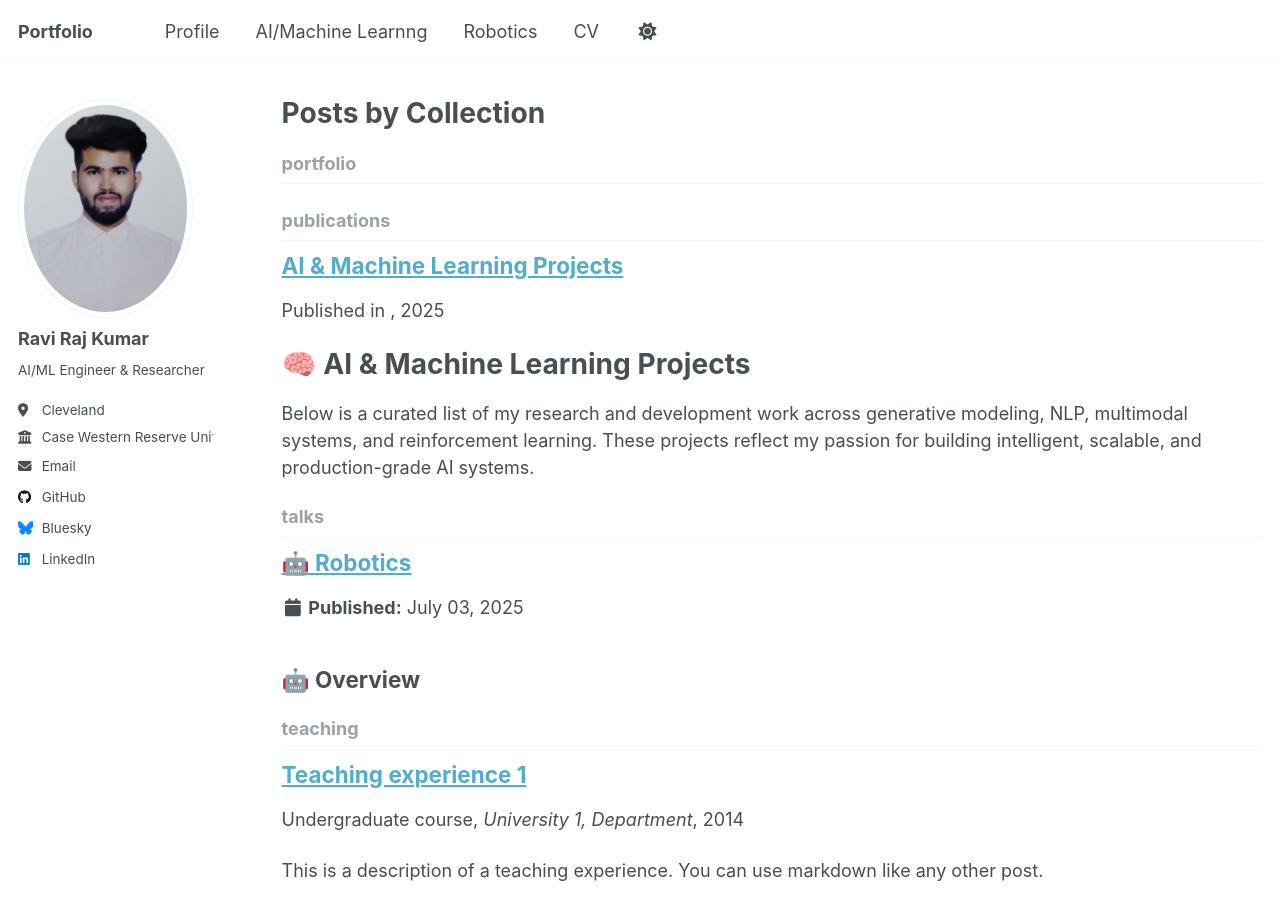
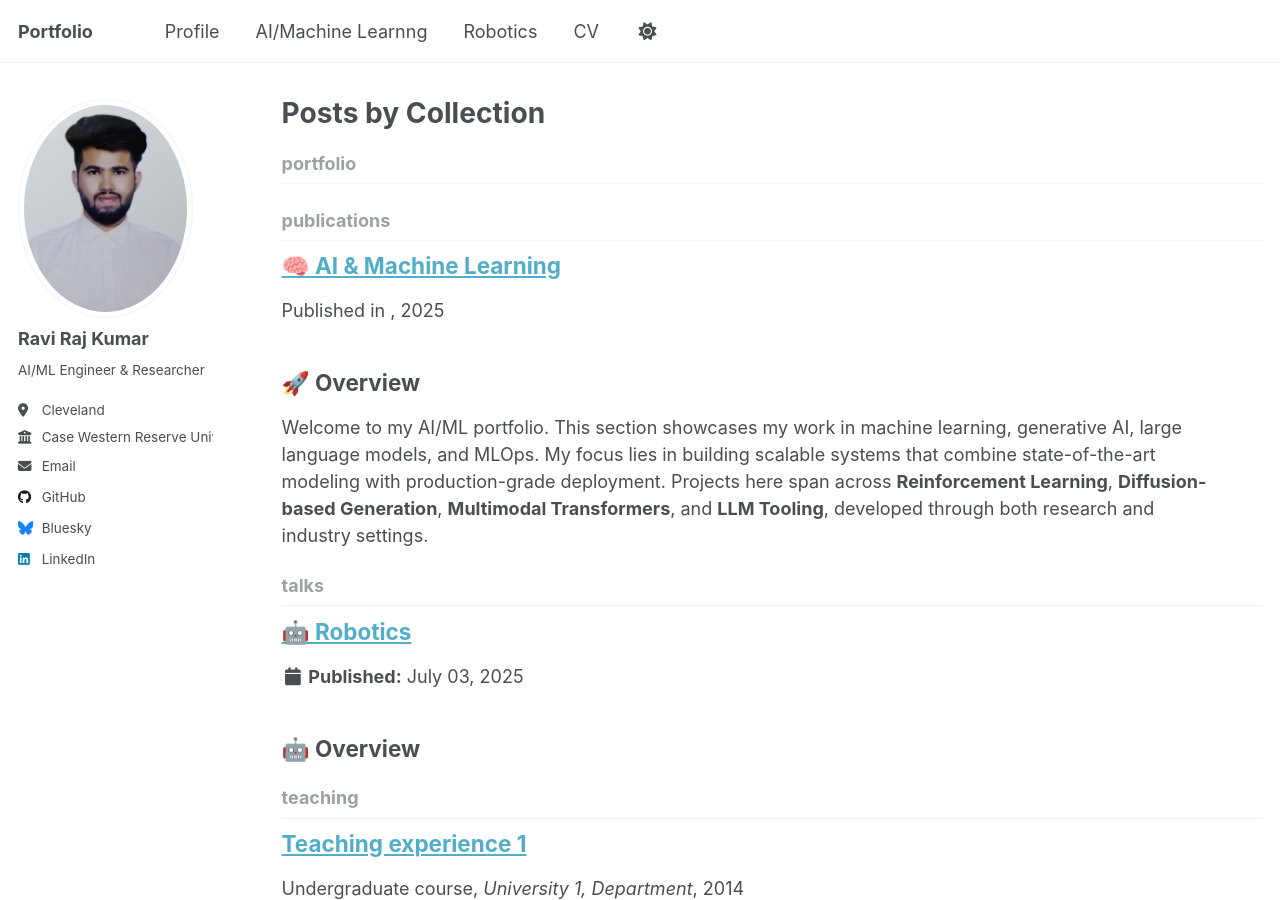
Before and after one commit to raviraj988/raviraj988.github.io, a Jekyll site: the page built from _pages/collection-archive.html, in a window 1280 px wide and 900 px high. Built offline with Jekyll 4.4.1, drawn with Linux system fonts in a browser that asks for light colours.

Commit message:
Update macinelearning.html

```diff
--- a/_publications/macinelearning.html
+++ b/_publications/macinelearning.html
@@ -1,79 +1,98 @@
 ---
-layout: archive
-title: "AI & Machine Learning Projects"
-permalink: /aiml-projects/
-author_profile: true
+title: "🧠 AI & Machine Learning"
+layout: page
+permalink: /ai-ml/
 ---
 
-<section>
-  <h1>🧠 AI & Machine Learning Projects</h1>
+<h2>🚀 Overview</h2>
 <p>
-    Below is a curated list of my research and development work across generative modeling, NLP, multimodal systems, and reinforcement learning. These projects reflect my passion for building intelligent, scalable, and production-grade AI systems.
+Welcome to my AI/ML portfolio. This section showcases my work in machine learning, generative AI, large language models, and MLOps. My focus lies in building scalable systems that combine state-of-the-art modeling with production-grade deployment. Projects here span across <strong>Reinforcement Learning</strong>, <strong>Diffusion-based Generation</strong>, <strong>Multimodal Transformers</strong>, and <strong>LLM Tooling</strong>, developed through both research and industry settings.
 </p>
-</section>
 
 <hr/>
 
-<section>
-  <h2>🔄 Optimizing RAG with Multi-Agent Reinforcement Learning</h2>
-  <img src="/images/projects/rag-rl.png" alt="RAG PPO" width="700">
-  <p>
-    Designed a cooperative PPO-based reinforcement learning pipeline for Retrieval-Augmented Generation, with LoRA warm-started agents for query rewrite, retrieval, and response generation.
-    <br/><a href="https://github.com/raviraj988/RAG_Customer_support_System" target="_blank">[GitHub Link]</a>
+<h2>🔁 Optimizing RAG with Multi-Agent Reinforcement Learning</h2>
+<p><a href="https://github.com/raviraj988">🔗 GitHub Repo</a></p>
+<img src="../images/projects/rag-ppo.png" alt="RAG + PPO">
+<p style="font-size:12px;">
+- Designed a Multi-Agent Reinforcement Learning framework for RAG, modeling query design, document retrieval, and answer generation as cooperative agents jointly optimized via PPO under a unified F1-based reward signal.<br/>
+- Implemented FAISS search with sentence-transformers/all-MiniLM-L6-v2 embeddings to enable efficient top-K passage retrieval over a custom SQuAD corpus, all within a reproducible Conda environment.<br/>
+- Implemented Warm-start for each agent by employing PEFT’s LoRA by freezing 96.65% of weights, to fine-tuning LoRA adapters on 5,000 SQuAD QA pairs before any RL, which improved sample efficiency and stabilized the subsequent PPO loop.<br/>
+- Implemented a PPO loop using TRL’s PPOTrainer that fine-tunes only the LoRA adapters and value head by iterating query rewrite, retrieve, generate with a unified reward signal, significantly improving QA performance over SFT.<br/>
+- Designed a multi-agent PPO-based framework where query rewriting, document retrieval, and generation are jointly optimized using shared rewards.<br/>
+- Used LoRA adapters for warm-start fine-tuning on SQuAD and built a reproducible pipeline with TRL’s PPOTrainer, improving factual consistency and generation relevance.
 </p>
-</section>
 
 <hr/>
 
-<section>
-  <h2>🖼️ Latent Diffusion for Text-to-Image Synthesis</h2>
-  <img src="/images/projects/latent-diffusion.png" alt="Diffusion" width="700">
-  <p>
-    Built a full Stable Diffusion v1.5 pipeline in PyTorch using classifier-free guidance, VAE, CLIP, and DDPM; enabled inpainting and multimodal synthesis with FID: 12.4, CLIPScore: 0.32.
-    <br/><a href="https://github.com/hkproj/pytorch-stable-diffusion" target="_blank">[GitHub Link]</a>
+<h2>🖼️ Multimodal Transformer for Image-Conditioned Generation</h2>
+<p><a href="https://github.com/yourusername/siglip-gemma">🔗 GitHub Repo</a></p>
+<img src="../images/projects/siglip-gemma.png" alt="Multimodal Transformer">
+<p style="font-size:12px;">
+- Designed and implemented a multimodal transformer integrating a SigLIP-style Vision Transformer with a Gemma-based causal decoder for image-grounded generation tasks such as captioning and visual question answering.<br/>
+- Engineered autoregressive decoding with KV caching and Rotary Positional Embeddings, reducing inference latency by 40% per token on long sequences.<br/>
+- Built a PaLI-inspired tokenizer pipeline with image-token prefixing and robust image normalization, improving input alignment and reducing token mismatch errors by 23%.<br/>
+- Enabled diverse generation using temperature-scaled top-p sampling; achieved a +3.7 BLEU-4 score improvement over greedy decoding on benchmark prompts.
 </p>
-</section>
 
 <hr/>
 
-<section>
-  <h2>🧠 Multimodal Transformer for Image-Conditioned Generation</h2>
-  <img src="/images/projects/siglip-gemma.png" alt="Multimodal Transformer" width="700">
-  <p>
-    Designed a SigLIP encoder + Gemma decoder model with autoregressive KV cache decoding, improving BLEU-4 by +3.7 on captioning tasks.
-    <br/><a href="https://github.com/yourusername/siglip-gemma" target="_blank">[GitHub Link]</a>
+<h2>🎨 Latent Diffusion Model for Text-to-Image Synthesis</h2>
+<p><a href="https://github.com/hkproj/pytorch-stable-diffusion">🔗 GitHub Repo</a></p>
+<img src="../images/projects/latent-diffusion.png" alt="Stable Diffusion">
+<p style="font-size:12px;">
+- Developed a complete multimodal pipeline integrating CLIP-based language encoder, variational autoencoder (VAE), and U-Net-based denoising diffusion model for high-fidelity text-to-image generation.<br/>
+- Achieved 4× faster inference over pixel-space models by operating in latent space (64×64 vs. 512×512), reducing memory and compute by over 85%.<br/>
+- Implemented Classifier-Free Guidance to enhance prompt alignment, improving semantic accuracy of generated images by 8% (measured via CLIPScore).<br/>
+- Enabled multimodal capabilities: text-to-image, image-to-image translation, and inpainting, through unified conditional diffusion framework.<br/>
+- Reproduced Stable Diffusion from scratch with PyTorch, integrating CLIP for conditioning, VAE for latent encoding, and U-Net for denoising.<br/>
+- Achieved FID: 12.4 and CLIPScore: 0.32 on COCO; optimized 12-layer Transformer with 4000+ tokens/sec throughput on A100.
 </p>
-</section>
 
 <hr/>
 
-<section>
-  <h2>🔬 Semi-Supervised Learning with Deep Generative Models</h2>
-  <img src="/images/projects/ssl-generative.png" alt="SSL" width="700">
-  <p>
-    Reproduced and improved Kingma et al.'s M2 model with entropy regularization and MI maximization; achieved +4% accuracy on MNIST, +2.5% on CIFAR-10.
-    <br/><a href="https://github.com/raviraj988/Enhancing_SSL_Using_Deep_Gen_Models" target="_blank">[GitHub Link]</a>
+<h2>📊 Semi-Supervised Learning with Deep Generative Models</h2>
+<p><a href="https://github.com/raviraj988/Enhancing_SSL_Using_Deep_Gen_Models">🔗 GitHub Repo</a></p>
+<img src="../images/projects/ssl-dgm.png" alt="Semi-supervised Learning">
+<p style="font-size:12px;">
+- Conducted an in-depth survey of semi-supervised learning with deep generative models and implemented Kingma et al.’s M2 approach on MNIST and CIFAR-10. Matched paper results: 94.8% test accuracy on MNIST (1k labels) and 63.1% on CIFAR-10 (4k labels), establishing a reliable baseline.<br/>
+- Conducted a rigorous mathematical and experimental analysis of the Evidence Lower Bound (ELBO) within a variational inference framework, identifying and resolving three critical issues in the paper: entropy penalization for sharper decision boundaries; mutual information maximization to strengthen input–label coupling; and smoothed-label integration into the classification loss.<br/>
+- Delivered a 4% accuracy improvement over the original paper’s baseline on MNIST and a 2.5% gain on CIFAR-10 and 15% reduction in classifier entropy.
 </p>
-</section>
 
 <hr/>
 
-<section>
-  <h2>🛰️ 3D Point Cloud Segmentation using 2D Image Segmentation</h2>
-  <img src="/images/projects/pointcloud-2dseg.png" alt="Point Cloud" width="700">
-  <p>
-    Achieved 96.5% accuracy by projecting OneFormer 2D masks onto 3D LiDAR point clouds using a voting-based fusion strategy.
-    <br/><a href="https://github.com/raviraj988/3D-POINT-CLOUD-SEGMENTATION-USING-2D-IMAGE-SEGMENTATION" target="_blank">[GitHub Link]</a>
+<h2>🛰️ 3D Point Cloud Segmentation via 2D Voting</h2>
+<p><a href="https://github.com/raviraj988/3D-POINT-CLOUD-SEGMENTATION-USING-2D-IMAGE-SEGMENTATION">🔗 GitHub Repo</a></p>
+<img src="../images/projects/pointcloud.png" alt="Point Cloud">
+<p style="font-size:12px;">
+- Developed a novel 3D point cloud segmentation framework leveraging state-of-the-art 2D image segmentation models (OneFormer) and a voting-based approach to project 2D semantic and panoptic labels onto 3D point clouds, achieving real-time segmentation with reduced computational overhead.<br/>
+- Utilized RGB images, depth maps, and LiDAR data captured with the iPhone 13 Pro, integrating segmentation masks generated by OneFormer with a voting mechanism to accurately transfer semantic labels to 3D point clouds.<br/>
+- Achieved segmentation accuracy of 96.5%, matching PointFormer, while significantly reducing computational overhead and memory usage demonstrating the model’s scalability and efficiency.
 </p>
-</section>
 
 <hr/>
 
-<section>
-  <h2>👨‍⚕️ Multi-Agent Medical Appointment System</h2>
-  <img src="/images/projects/medical-agents.png" alt="Appointment" width="700">
-  <p>
-    Used LangGraph agents + FastAPI backend to coordinate supervisor-worker agents for doctor search and appointment filtering; reduced latency by ~60%.
-    <br/><a href="https://github.com/raviraj988/Multi_Agent_System_For_Doctor-s_Appointment" target="_blank">[GitHub Link]</a>
+<h2>🩺 Multi-Agent Medical Appointment System</h2>
+<p><a href="https://github.com/raviraj988/Multi_Agent_System_For_Doctor-s_Appointment">🔗 GitHub Repo</a></p>
+<img src="../images/projects/doctor-agent.png" alt="Medical Appointment AI">
+<p style="font-size:12px;">
+- Built a modular multi-agent AI system using LangChain and LangGraph, implementing a supervisor-agent architecture to route user queries to specialized agents for doctor information and appointment management.<br/>
+- Engineered a full-stack solution with FastAPI for scalable backend services and Streamlit for real-time, interactive user interfaces, enabling seamless doctor appointment management via natural language queries.<br/>
+- Improved query-to-response turnaround time by ~60% through automated slot filtering and decision routing, reducing manual filtering from ~30 seconds to under 12 seconds across 4,000+ simulated booking records.
 </p>
-</section>
+
+<hr/>
+
+<h2>💬 RAG-Powered Customer Support Agent</h2>
+<p><a href="https://github.com/raviraj988/RAG_Customer_support_System">🔗 GitHub Repo</a></p>
+<img src="../images/projects/rag-chatbot.png" alt="RAG Chatbot">
+<p style="font-size:12px;">
+- Built an end-to-end ETL pipeline with Pandas to parse Flipkart reviews into LangChain documents, then ingested them into AstraDB Vector Store for high-performance, semantic top-k retrieval.<br/>
+- Integrated Google Gemini-1.5-Pro embeddings and LangChain’s ChatPromptTemplate to orchestrate context-aware retrieval and natural-language answer generation for real-time product recommendations.<br/>
+- Developed a RESTful FastAPI backend with environment-driven configuration using PyYAML and python-dotenv, integrated secure secret management, and built a modular AJAX chat UI using Jinja2, Bootstrap 4, and jQuery.
+</p>
+
+<hr/>
+
+<p>🧠 More projects coming soon...</p>
```
Lines whose indentation alone changed are shown as unchanged.
